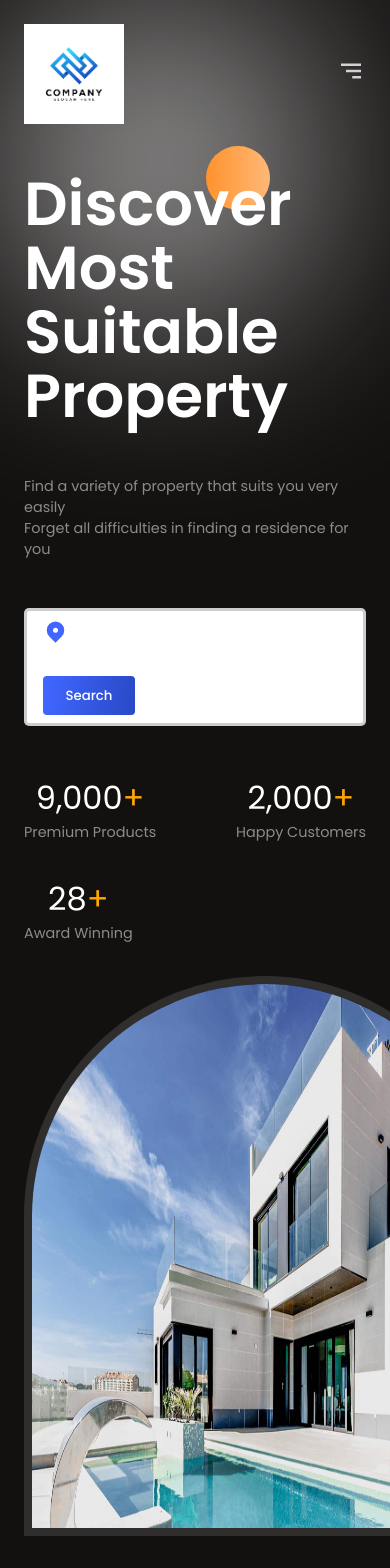
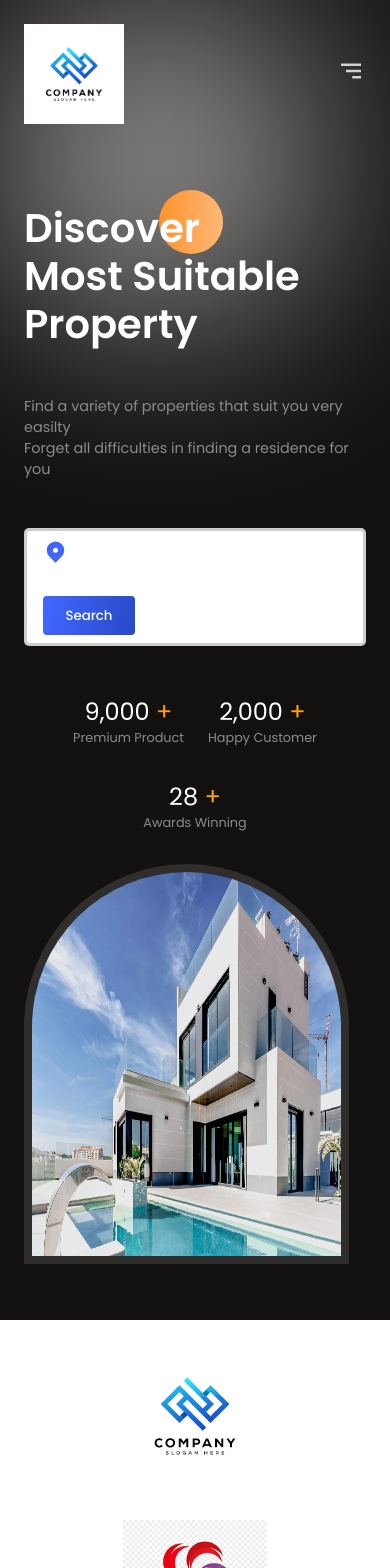
Before and after one commit to Shelton-beep/RealEstateWebsite, a React (Vite) app in the folder client/: page / in a window 390 px wide. Shown: the top 1568 px of the page. Built offline with nearby package versions, Linux system fonts and the light colour scheme.

Commit message:
Added responsiveness for hero section

```diff
--- a/client/src/components/Hero/Hero.css
+++ b/client/src/components/Hero/Hero.css
@@ -1,24 +1,28 @@
 .hero-wrapper {
   color: white;
   position: relative;
+  z-index: 1;
   padding-bottom: 2rem;
 }
 
 .hero-container {
-  justify-content: space-between;
+  justify-content: space-around;
   align-items: flex-end;
 }
 
-/*left side*/
+/* left side */
 .hero-left {
   gap: 3rem;
 }
-
 .hero-title {
   position: relative;
   z-index: 1;
 }
-
+.hero-title > h1 {
+  font-weight: 600;
+  font-size: 3.8rem;
+  line-height: 4rem;
+}
 .orange-circle {
   height: 4rem;
   width: 4rem;
@@ -29,41 +33,30 @@
   top: -10%;
   z-index: -1;
 }
-
 .search-bar {
   background-color: white;
   border-radius: 5px;
   border: 3px solid rgba(120, 120, 120, 0.374);
   padding: 0.5rem 1rem;
+  width: 100%;
   justify-content: space-between;
-  width: 100%;
 }
-
+.search-bar > input {
+  border: none;
+  outline: none;
+}
 .stats {
   width: 100%;
   justify-content: space-between;
 }
-
 .stat > :nth-child(1) {
   font-size: 2rem;
 }
-
 .stat > :nth-child(1) > :last-child {
   color: orange;
 }
+/* right side */
 
-.search-bar > input {
-  border: none;
-  outline: none;
-}
-
-.hero-title > h1 {
-  font-weight: 600;
-  font-size: 3.8rem;
-  line-height: 4rem;
-}
-
-/*right side*/
 .image-container {
   width: 30rem;
   height: 35rem;
@@ -71,8 +64,33 @@
   border-radius: 15rem 15rem 0 0;
   border: 8px solid rgba(255, 255, 255, 0.12);
 }
-
 .image-container > img {
   width: 100%;
   height: 100%;
 }
+
+/* mobile screens */
+@media (max-width: 640px) {
+  .hero-container {
+    margin-top: 2rem;
+  }
+  .hero-title > h1 {
+    font-size: 2.5rem;
+    line-height: 3rem;
+  }
+  .image-container {
+    width: 95%;
+    height: 25rem;
+  }
+  .stats {
+    justify-content: center;
+    gap: 1.5rem;
+    font-weight: wrap;
+  }
+  .stat > :nth-child(1) {
+    font-size: 1.5rem;
+  }
+  .stat > :nth-child(2) {
+    font-size: 0.8rem;
+  }
+}
--- a/client/src/components/Hero/Hero.jsx
+++ b/client/src/components/Hero/Hero.jsx
@@ -1,30 +1,33 @@
-import HeroImage from "../../assets/images/house2.jpg";
 import "./Hero.css";
 import { HiLocationMarker } from "react-icons/hi";
 import CountUp from "react-countup";
+import { motion } from "framer-motion";
+import heroImage from "../../assets/images/house2.jpg";
 
 const Hero = () => {
   return (
     <section className="hero-wrapper">
       <div className="paddings innerWidth flexCenter hero-container">
-        {/**Left Side */}
+        {/* left side */}
         <div className="flexColStart hero-left">
           <div className="hero-title">
             <div className="orange-circle" />
-            <h1>
+            <motion.h1
+              initial={{ y: "2rem", opacity: 0 }}
+              animate={{ y: 0, opacity: 1 }}
+              transition={{
+                duration: 2,
+                type: "ease-in",
+              }}
+            >
               Discover <br />
               Most Suitable
               <br /> Property
-            </h1>
+            </motion.h1>
           </div>
-
-          <div className="flexColStart hero-des">
-            <span className="secondaryText">
-              Find a variety of property that suits you very easily
-            </span>
-            <span className="secondaryText">
-              Forget all difficulties in finding a residence for you
-            </span>
+          <div className="flexColStart secondaryText flexhero-des">
+            <span>Find a variety of properties that suit you very easilty</span>
+            <span>Forget all difficulties in finding a residence for you</span>
           </div>
 
           <div className="flexCenter search-bar">
@@ -36,35 +39,40 @@ const Hero = () => {
           <div className="flexCenter stats">
             <div className="flexColCenter stat">
               <span>
-                <CountUp start={8800} end={9000} duration={4} />
-                <span>+</span>
+                <CountUp start={8800} end={9000} duration={4} /> <span>+</span>
               </span>
-              <span className="secondaryText">Premium Products</span>
+              <span className="secondaryText">Premium Product</span>
             </div>
 
             <div className="flexColCenter stat">
               <span>
-                <CountUp start={1950} end={2000} duration={4} />
-                <span>+</span>
+                <CountUp start={1950} end={2000} duration={4} /> <span>+</span>
               </span>
-              <span className="secondaryText">Happy Customers</span>
+              <span className="secondaryText">Happy Customer</span>
             </div>
 
             <div className="flexColCenter stat">
               <span>
-                <CountUp end={28} />
-                <span>+</span>
+                <CountUp end={28} /> <span>+</span>
               </span>
-              <span className="secondaryText">Award Winning</span>
+              <span className="secondaryText">Awards Winning</span>
             </div>
           </div>
         </div>
 
-        {/**Right Side */}
-        <div className="hero-right">
-          <div className="image-container">
-            <img src={HeroImage} alt="hero image" />
-          </div>
+        {/* right side */}
+        <div className="flexCenter hero-right">
+          <motion.div
+            initial={{ x: "7rem", opacity: 0 }}
+            animate={{ x: 0, opacity: 1 }}
+            transition={{
+              duration: 2,
+              type: "ease-in",
+            }}
+            className="image-container"
+          >
+            <img src={heroImage} alt="houses" />
+          </motion.div>
         </div>
       </div>
     </section>
```
